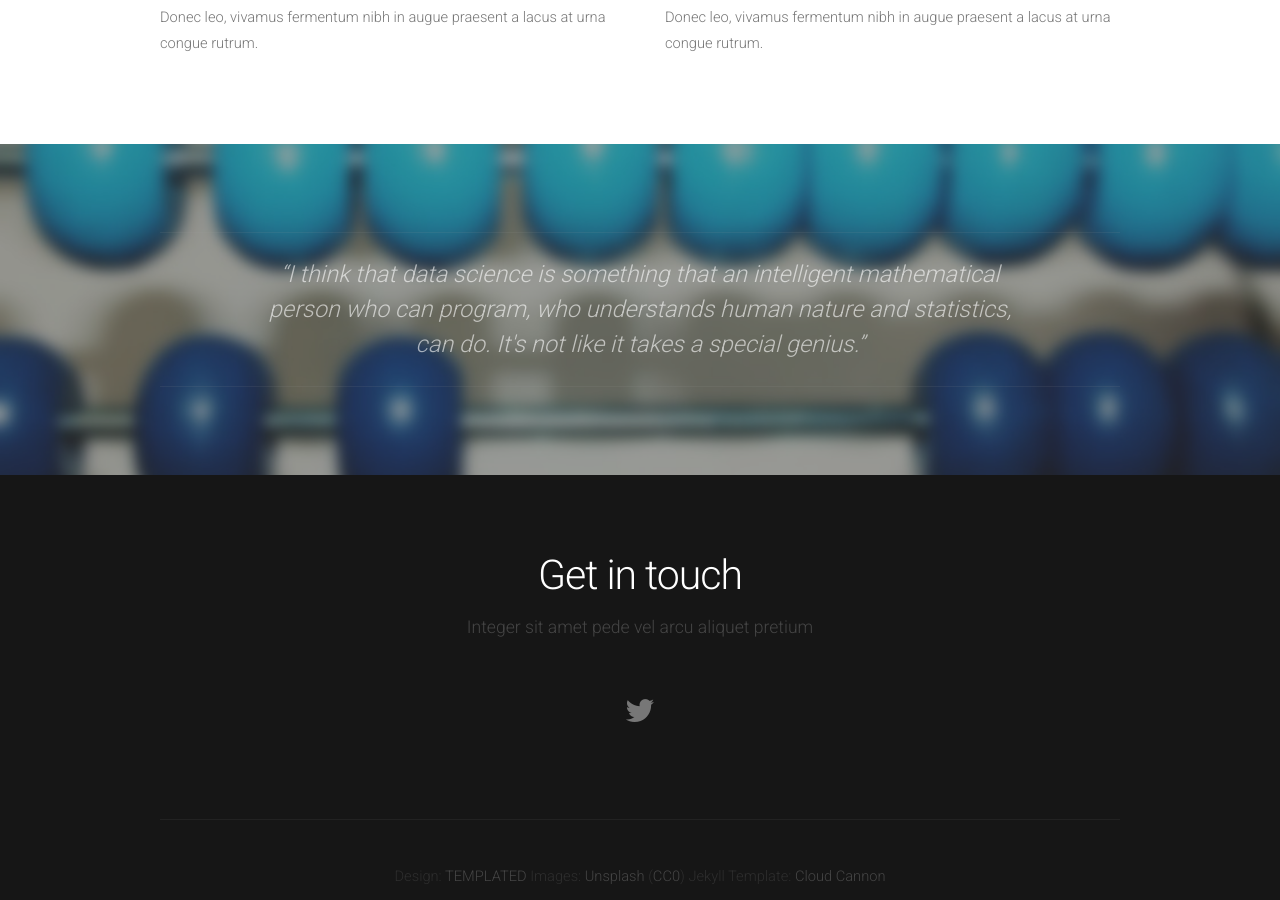
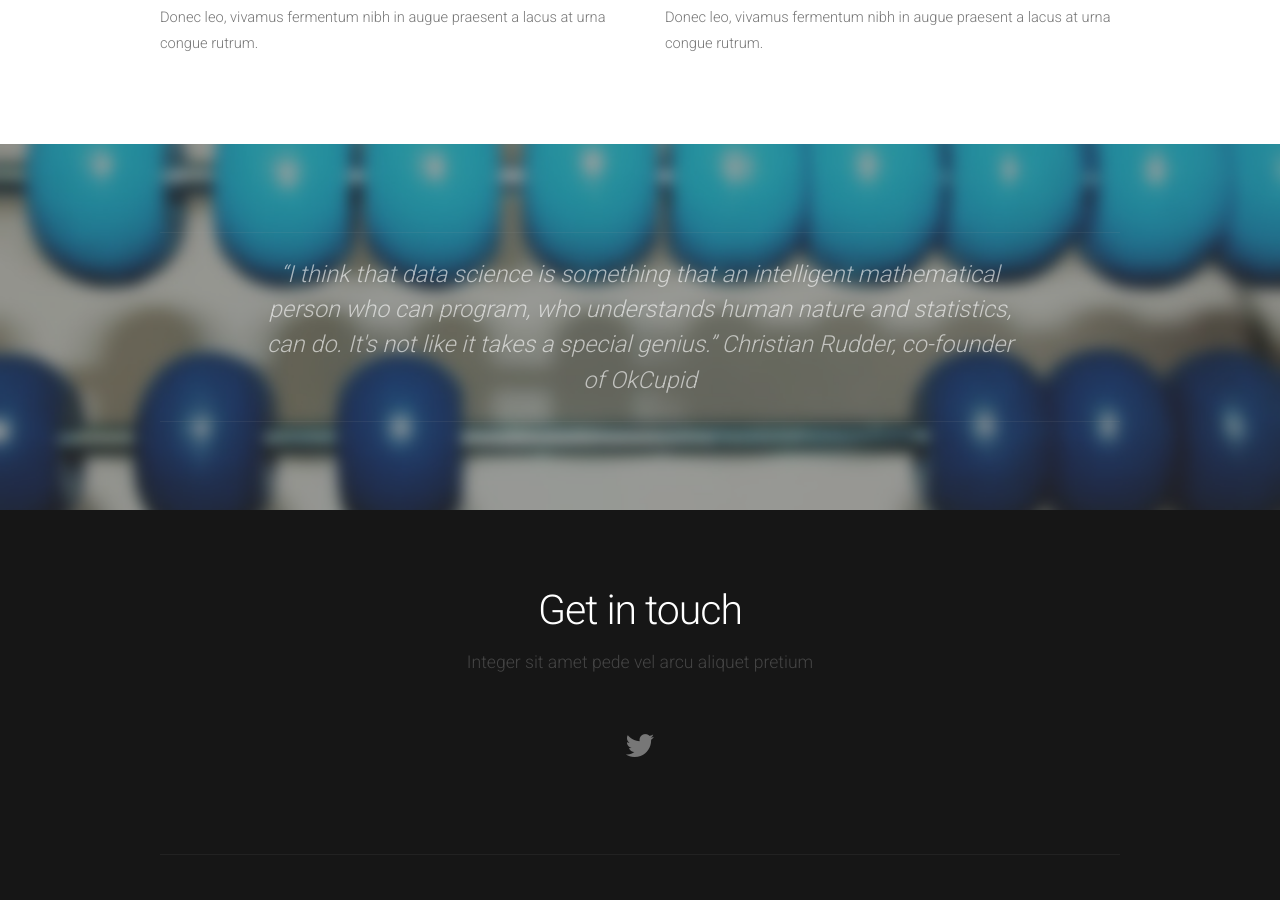
Before and after one commit to mistics/mistics.github.io, a Jekyll site: the page built from index.html, in a window 1280 px wide and 900 px high, scrolled down 2075 px. Built offline with Jekyll 4.4.1, drawn with Linux system fonts in a browser that asks for light colours; the list of posts is cut into pages by our own code.

Commit message:
Update default.html

```diff
--- a/_layouts/default.html
+++ b/_layouts/default.html
@@ -42,7 +42,7 @@ Released for free under the Creative Commons Attribution 3.0 license (templated.
 	<div id="tweet">
 		<div class="container">
 			<section>
-				<blockquote>&ldquo;I think that data science is something that an intelligent mathematical person who can program, who understands human nature and statistics, can do. It's not like it takes a special genius.&rdquo;</blockquote>
+				<blockquote>&ldquo;I think that data science is something that an intelligent mathematical person who can program, who understands human nature and statistics, can do. It's not like it takes a special genius.&rdquo; Christian Rudder, co-founder of OkCupid</blockquote>
 			</section>
 		</div>
 	</div>
```
